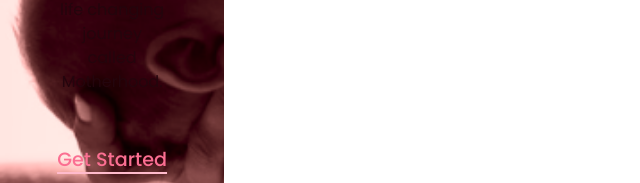
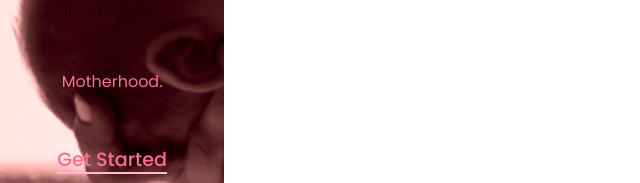
Before and after one commit to SafeEHA/Mom-aid, a React (Vite) app: page / in a window 1280 px wide. Shown: the part 562-745 px from the top of the page, without its empty margins (0-640 px from the left). Built offline with nearby package versions, Linux system fonts and the light colour scheme.

Commit message:
color update

```diff
--- a/src/App.css
+++ b/src/App.css
@@ -63,6 +63,10 @@ text-align: center;
   transform:translateX(-50%);
  }
 
+ .launchPage__motherhood {
+  color: var(--deeppink);
+ }
+
 
 
 
```
